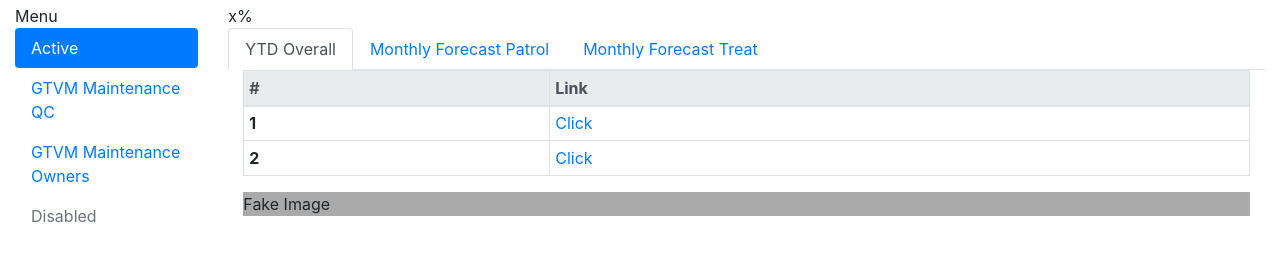
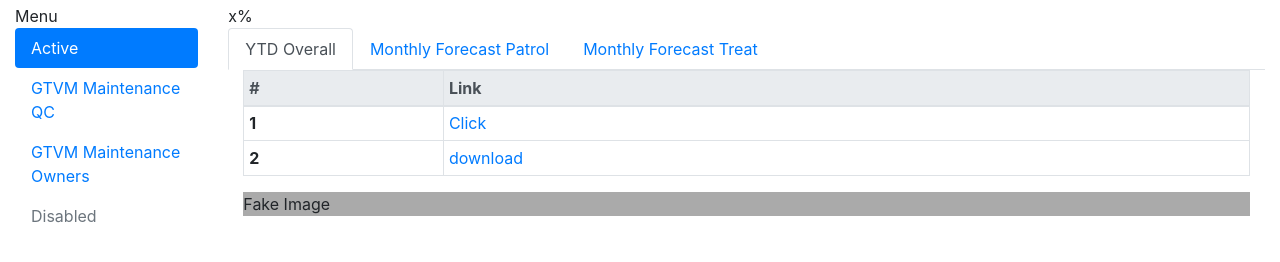
Before and after one commit to LandOpsData/test2, a plain HTML site: page index.html in a window 1280 px wide. Shown: the part 62-324 px from the top of the page. Drawn offline with nearby package versions, Linux system fonts and the light colour scheme.

Commit message:
Update index.html

```diff
--- a/index.html
+++ b/index.html
@@ -100,7 +100,7 @@
 							</tr>
 								<tr>
 								<th scope="row">2</th>
-								<td><a href="file://rcshare01-nas/EncroachmentManagement/3_maintenance/Project_Management/Reports/Outputs/HTML/Rel_Ops/qc/outputs/CC_B_RelOps_VegPt_QC.xls" target="_download">Click</a>
+								<td><a href="file://rcshare01-nas/EncroachmentManagement/3_maintenance/Project_Management/Reports/Outputs/HTML/Rel_Ops/qc/outputs/CC_B_RelOps_VegPt_QC.xls" target="_download">download</a>
 								</th>
 							</tr>
 						</tbody>
```
